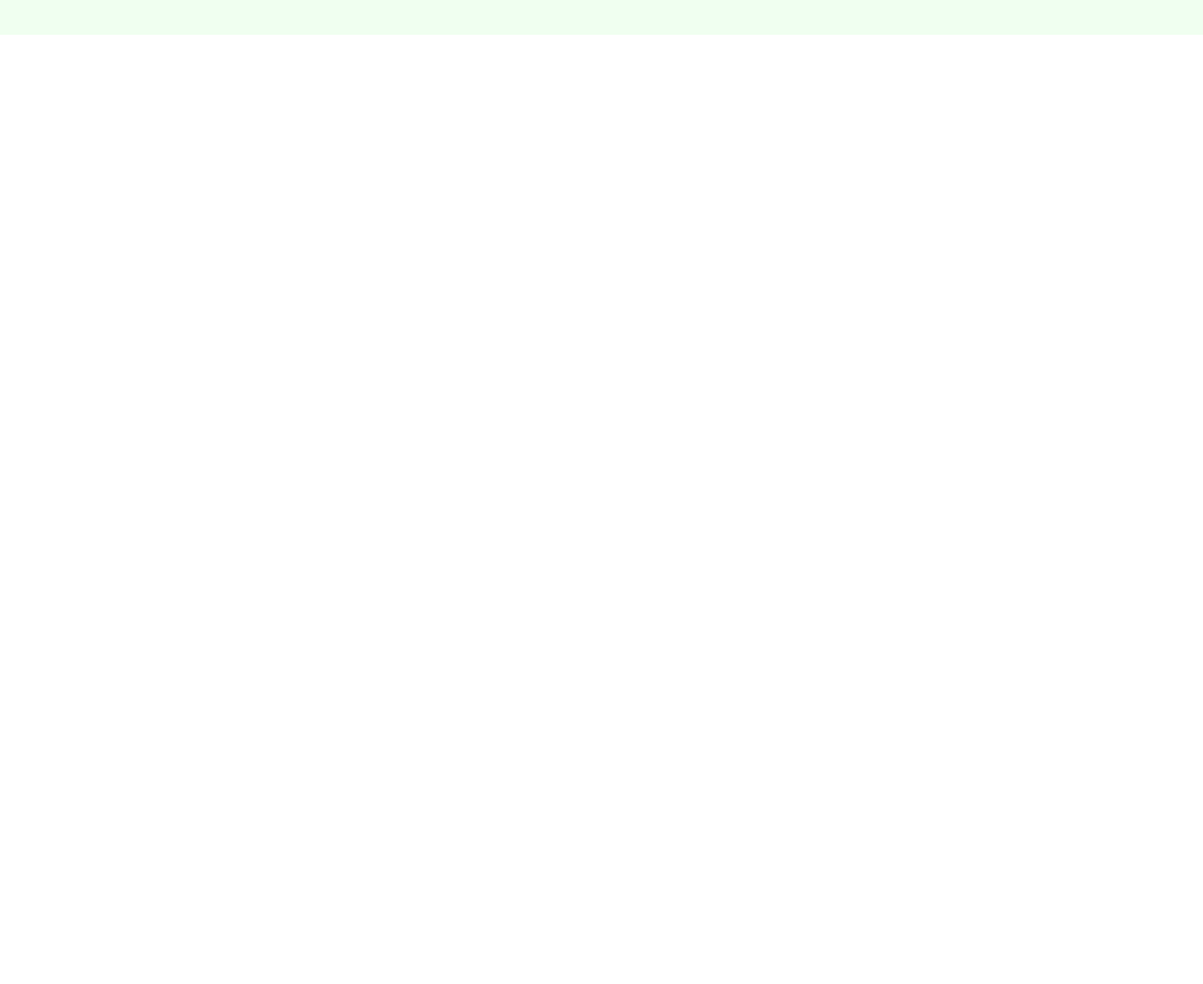
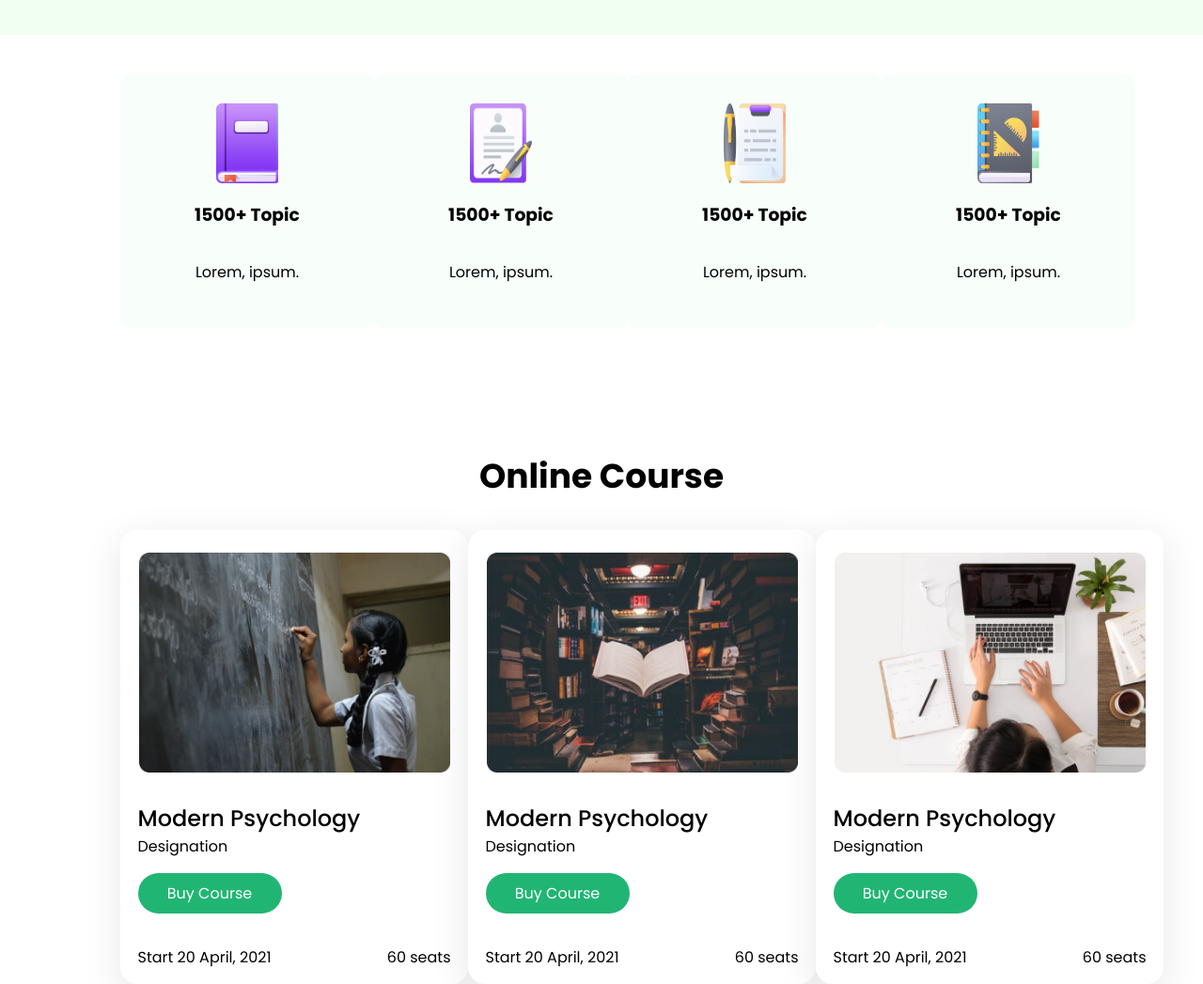
Before and after one commit to rafiulaanam/e-school, a plain HTML site: page index.html in a window 1280 px wide. Shown: the part 539-1586 px from the top of the page at 94% size. Before the commit the page ends 800 px from the top, so only its background shows below. Drawn offline with Linux system fonts and the light colour scheme.

Commit message:
section 3

```diff
--- a/index.html
+++ b/index.html
@@ -54,7 +54,110 @@
 
 <main>
 
+   <section class="section-2">
+    <div class="topic-box">
+        <div class="topic">
 
+                <div class="topic-img"><img src="icon/book.png" alt=""></div>
+            <div class="topic-title">
+                <h3>1500+ Topic</h3>
+            </div>
+            <div class="topic-info">
+                <p>Lorem, ipsum.</p>
+            </div>
+
+        </div>
+        <div class="topic">
+            <div class="topic-img"><img src="icon/Student.png" alt=""></div>
+            <div class="topic-title">
+                <h3>1500+ Topic</h3>
+            </div>
+            <div class="topic-info">
+                <p>Lorem, ipsum.</p>
+            </div>
+        </div>
+        <div class="topic">
+            <div class="topic-img"><img src="icon/Test.png" alt=""></div>
+            <div class="topic-title">
+                <h3>1500+ Topic</h3>
+            </div>
+            <div class="topic-info">
+                <p>Lorem, ipsum.</p>
+            </div>
+        </div>
+        <div class="topic">
+            <div class="topic-img"><img src="icon/Students.png" alt=""></div>
+            <div class="topic-title">
+                <h3>1500+ Topic</h3>
+            </div>
+            <div class="topic-info">
+                <p>Lorem, ipsum.</p>
+            </div>
+        </div>
+    </div>
+   </section>
+
+
+
+   <section class="section-3">
+    <h1>Online Course</h1>
+    <div class="course">
+        <div class="topic2">
+            <div class="topic-img2"><img src="Photos/Morder pyschology.png" alt=""></div>
+            <div class="header-text2">
+
+                   <div class="heading">
+                       <h3>Modern Psychology</h3>
+                   </div>
+                   <div class="header-info2">
+                       <p>Designation</p>
+                   </div>
+                   <div class="header-btn"><a href="">Buy Course</a></div>
+                   <div class="time">
+                    <div>Start 20  April, 2021</div>
+                   <div>60 seats</div>
+                   </div>
+               </div>
+
+        </div>
+        <div class="topic2">
+            <div class="topic-img2"><img src="Photos/Morder psyc.png" alt=""></div>
+            <div class="header-text2">
+
+                   <div class="heading">
+                       <h3>Modern Psychology</h3>
+                   </div>
+                   <div class="header-info2">
+                       <p>Designation</p>
+                   </div>
+                   <div class="header-btn"><a href="">Buy Course</a></div>
+                   <div class="time">
+                    <div>Start 20  April, 2021</div>
+                   <div>60 seats</div>
+                   </div>
+               </div>
+
+        </div>
+        <div class="topic2">
+            <div class="topic-img2"><img src="Photos/Morder pychons.png" alt=""></div>
+            <div class="header-text2">
+
+                   <div class="heading">
+                       <h3>Modern Psychology</h3>
+                   </div>
+                   <div class="header-info2">
+                       <p>Designation</p>
+                   </div>
+                   <div class="header-btn"><a href="">Buy Course</a></div>
+                   <div class="time">
+                    <div>Start 20  April, 2021</div>
+                   <div>60 seats</div>
+                   </div>
+               </div>
+
+        </div>
+    </div>
+   </section>
 </main>
 
 </body>
--- a/style.css
+++ b/style.css
@@ -118,3 +118,109 @@ font-size: 16px;
 .header-img img{
     width: 100%;
 }
+
+
+
+
+.topic{
+    width: 270px;
+height: 270px;
+background: #F8FFFB;
+border-radius: 10px;
+display: flex;
+
+    flex-direction: column;
+    justify-content: center;
+}
+.topic:hover{
+    background: #FFFFFF;
+box-shadow: 0px 20px 40px rgba(0, 0, 0, 0.1);
+border-radius: 10px;
+}
+
+
+.topic-img{
+    display: flex;
+    align-items: center;
+    justify-content: center;
+}
+.topic-img img{
+    width: 66px;
+height: 85px;
+}
+.topic-title h3{
+width: 100%;
+text-align: center;
+}
+.topic-info p{
+width: 100%;
+text-align: center;
+}
+.topic-box{
+    display: grid;
+    grid-template-columns: repeat(4,1fr);
+    width: 80%;
+    margin-top: 42px;
+}
+.section-2{
+
+    display: flex;
+    align-content: center;
+    justify-content: space-evenly;
+}
+
+
+
+
+.topic2{
+    width: 370px;
+height: 483px;
+    background: #FFFFFF;
+    border-radius: 10px;
+    display: flex;
+    flex-direction: column;
+    box-shadow: 0px 10px 40px rgba(0, 0, 0, 0.1);
+border-radius: 18px;
+    align-items: center;
+}
+
+.topic-img2 img{
+    width: 331px;
+height: 234px;
+margin-top: 24px;
+}
+.header-text2{
+    width: 90%;
+
+}
+.heading h3{
+    font-weight: 500;
+font-size: 24px;
+margin-bottom: 0;
+}
+.header-info2 p{
+    margin-top: 0;
+}
+.time{
+    display: flex;
+    justify-content: space-between;
+    width: 100%;
+    margin-top: 34px;
+}
+.section-3{
+    display: flex;
+    flex-direction: column;
+    align-items: center;
+    margin-top: 100px;
+}
+  .section-3 h1{
+    font-weight: 700;
+font-size: 36px;
+  }
+
+.course{
+   width: 80%;
+   display: grid;
+    grid-template-columns: repeat(3,1fr);
+    justify-items: center;
+}
```
